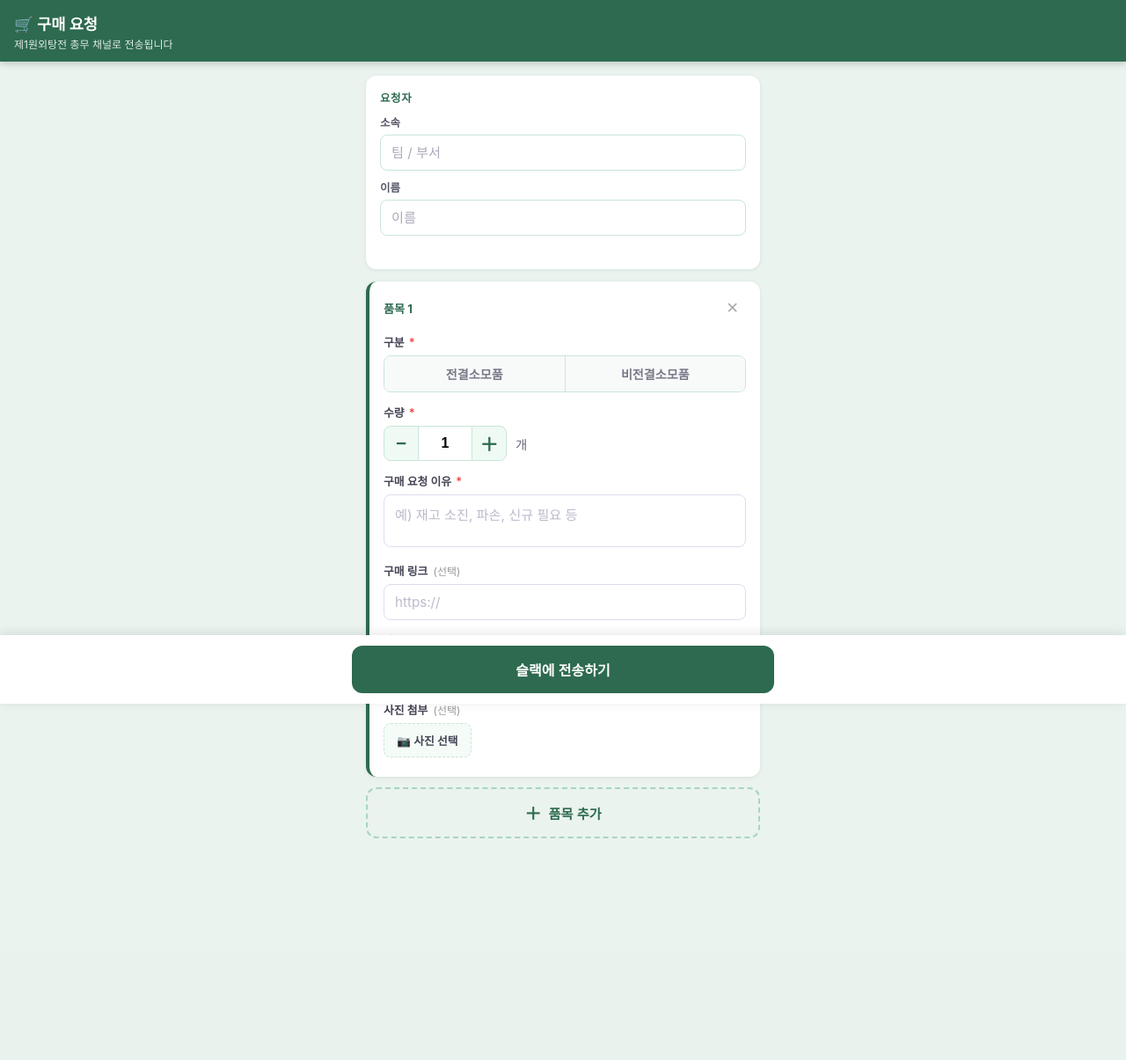
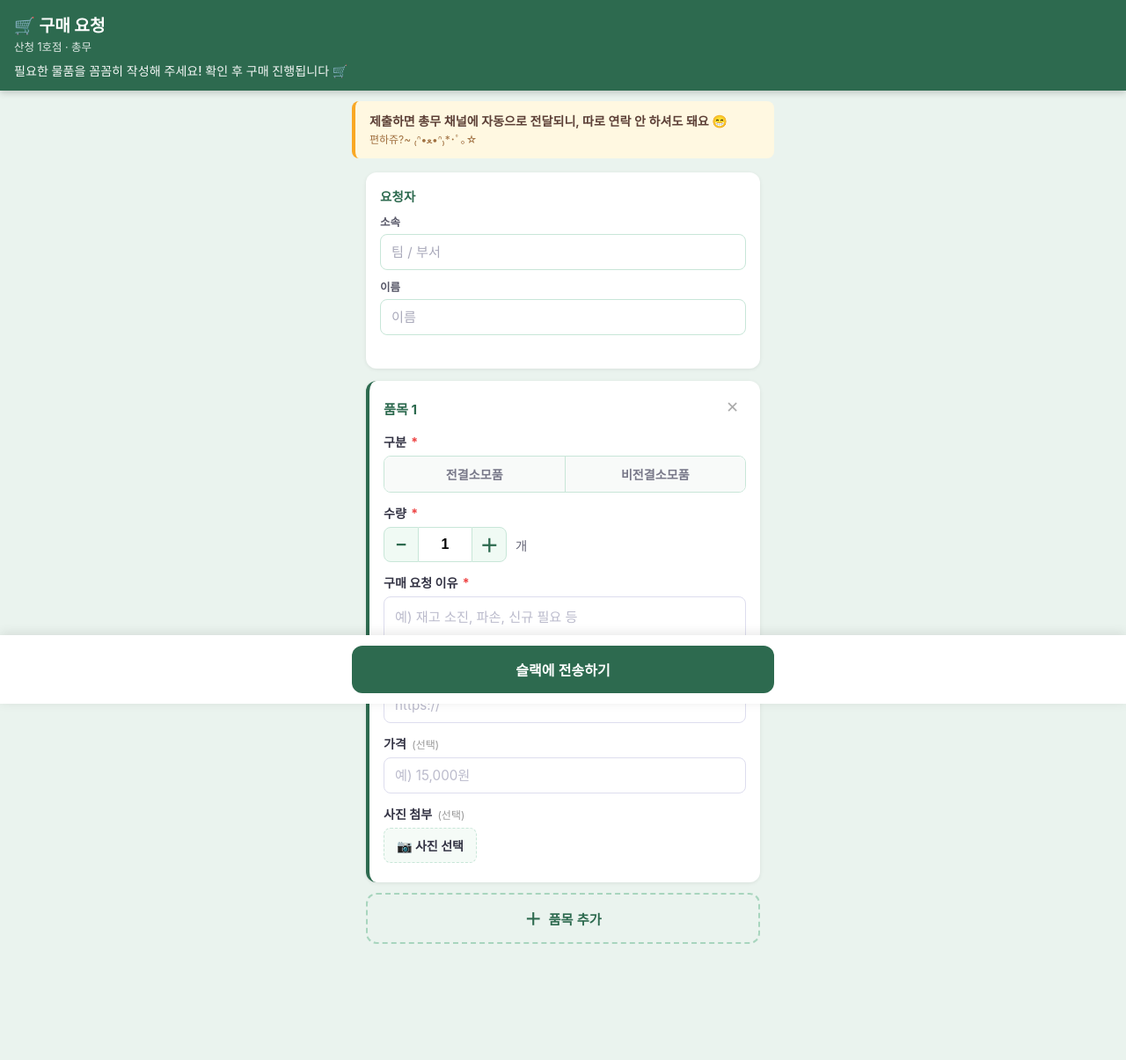
Before and after one commit to seoyoungan-cmd/purchase-request, a Flask app: page / in a window 1280 px wide. Shown: the whole page at 88% size. Before the commit the page ends 953 px from the top, so only its background shows below. Run offline with Flask 3, Linux system fonts and the light colour scheme.

Commit message:
ui: bolder text, header desc, info banner

```diff
--- a/templates/index.html
+++ b/templates/index.html
@@ -40,8 +40,25 @@
       z-index: 100;
       box-shadow: 0 2px 8px rgba(0,0,0,0.2);
     }
-    .header h1 { font-size: 1.1rem; font-weight: 700; }
-    .header p  { font-size: 0.75rem; opacity: 0.85; margin-top: 2px; }
+    .header h1 { font-size: 1.2rem; font-weight: 700; }
+    .header-sub  { font-size: 0.78rem; opacity: 0.85; margin-top: 2px; }
+    .header-desc { font-size: 0.88rem; opacity: 0.95; margin-top: 8px; line-height: 1.5; font-weight: 500; }
+
+    /* ===== 안내 배너 ===== */
+    .info-banner {
+      background: #fff8e1;
+      border-left: 4px solid #f9a825;
+      padding: 12px 16px;
+      margin: 12px 16px 0;
+      max-width: 480px;
+      margin-left: auto;
+      margin-right: auto;
+      border-radius: 8px;
+      color: #5d4037;
+      line-height: 1.5;
+    }
+    .info-banner .banner-main { font-size: 0.88rem; font-weight: 600; }
+    .info-banner .banner-sub  { font-size: 0.75rem; color: #a07040; margin-top: 2px; }
 
     /* ===== 메인 ===== */
     .main { padding: 16px; max-width: 480px; margin: 0 auto; }
@@ -55,11 +72,10 @@
       box-shadow: 0 1px 4px rgba(0,0,0,0.08);
     }
     .section-title {
-      font-size: 0.78rem;
+      font-size: 0.9rem;
       font-weight: 700;
       color: #2D6A4F;
-      text-transform: uppercase;
-      letter-spacing: 0.05em;
+      letter-spacing: 0.02em;
       margin-bottom: 10px;
     }
 
@@ -108,7 +124,7 @@
       margin-bottom: 14px;
     }
     .card-num {
-      font-size: 0.82rem;
+      font-size: 0.95rem;
       font-weight: 700;
       color: #2D6A4F;
     }
@@ -129,9 +145,9 @@
     .field:last-child { margin-bottom: 0; }
     .field label {
       display: block;
-      font-size: 0.8rem;
-      font-weight: 600;
-      color: #445;
+      font-size: 0.88rem;
+      font-weight: 700;
+      color: #334;
       margin-bottom: 6px;
     }
     .req { color: #e44; margin-left: 2px; }
@@ -433,7 +449,16 @@
   <!-- 헤더 -->
   <div class="header">
     <h1 id="headerTitle" onclick="onTitleTap()">🛒 구매 요청</h1>
-    <p>제1원외탕전 총무 채널로 전송됩니다</p>
+    <p class="header-sub">산청 1호점 · 총무</p>
+    <p class="header-desc">필요한 물품을 꼼꼼히 작성해 주세요! 확인 후 구매 진행됩니다 🛒</p>
+  </div>
+
+  <!-- 안내 배너 -->
+  <div style="padding: 0 0; max-width: 512px; margin: 12px auto 0;">
+    <div class="info-banner">
+      <div class="banner-main">제출하면 총무 채널에 자동으로 전달되니, 따로 연락 안 하셔도 돼요 😁</div>
+      <div class="banner-sub">편하쥬?~ ₍ᐢ•ﻌ•ᐢ₎*･ﾟ｡☆</div>
+    </div>
   </div>
 
   <div class="main">
```
